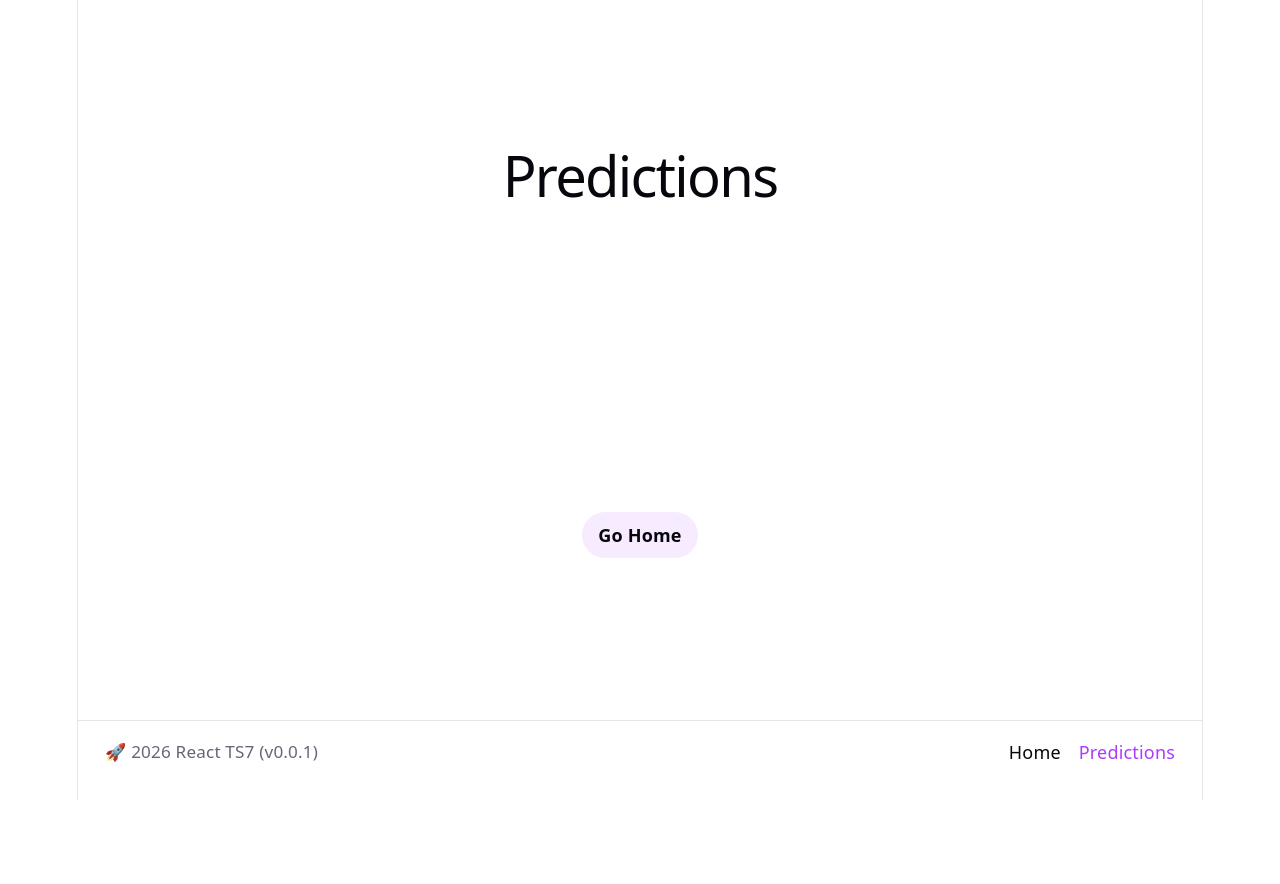
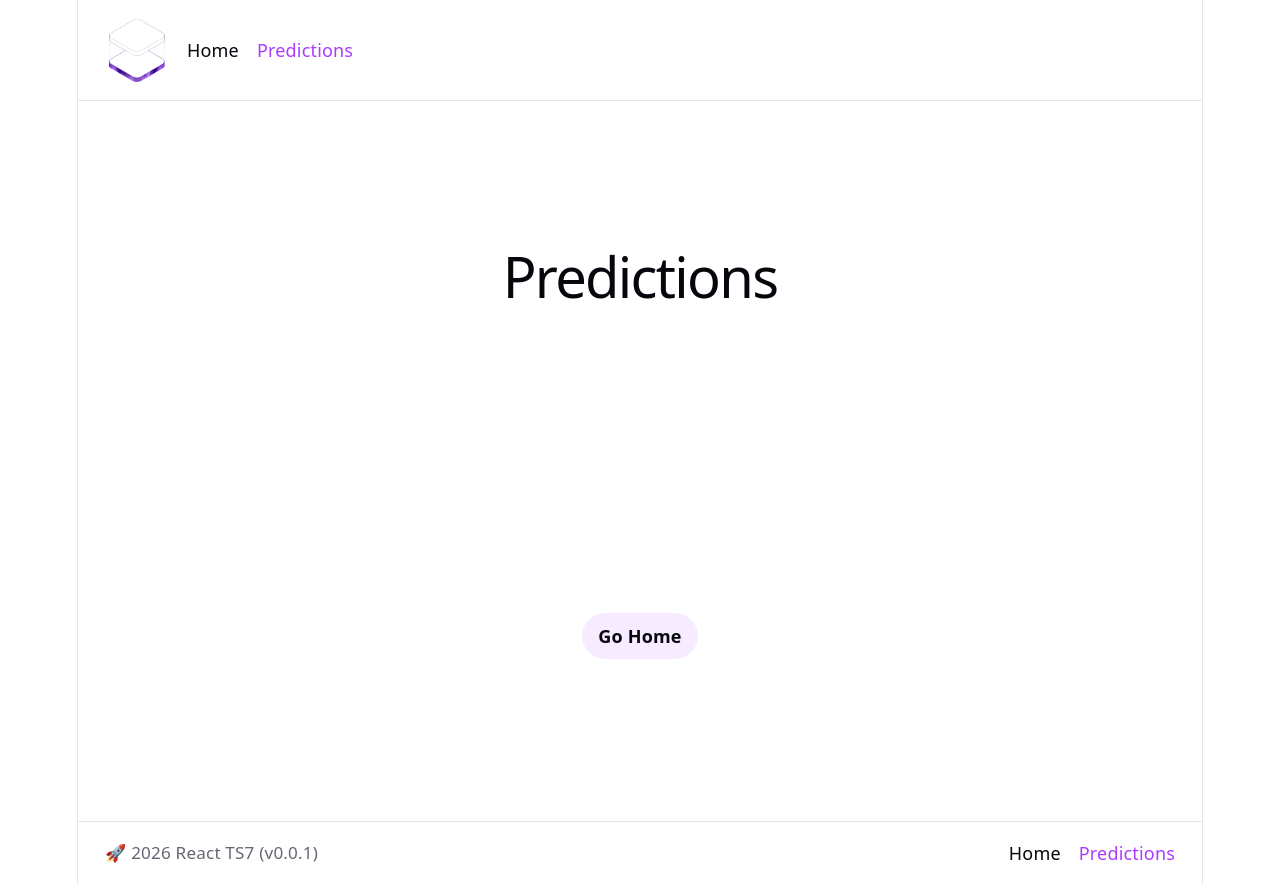
Before and after one commit to lburcusel/react-ts7, a React (Vite) app: page /predictions in a window 1280 px wide. Before the commit the page ends 800 px from the top, so only its background shows below. Built offline with nearby package versions, Linux system fonts and the light colour scheme.

Commit message:
Added top navbar

```diff
--- a/src/App.css
+++ b/src/App.css
@@ -245,6 +245,52 @@
   }
 }
 
+.site-navbar {
+  display: flex;
+  align-items: center;
+  justify-content: flex-start;
+  gap: 1rem;
+  padding: 1rem 1.5rem;
+  border-bottom: 1px solid var(--border);
+  background: var(--card-bg);
+}
+
+.site-navbar__brand {
+  display: inline-flex;
+  align-items: center;
+  justify-content: center;
+  width: 64px;
+  height: 64px;
+  flex-shrink: 0;
+}
+
+.site-navbar__logo {
+  display: block;
+  width: 64px;
+  height: 64px;
+  object-fit: contain;
+}
+
+.site-navbar__nav {
+  display: flex;
+  align-items: center;
+  justify-content: flex-start;
+  gap: 1rem;
+  margin-left: 0;
+}
+
+.site-navbar__nav a,
+.app-footer__nav a {
+  color: var(--text-h);
+  text-decoration: none;
+  transition: color 0.2s ease;
+}
+
+.site-navbar__nav a.active,
+.app-footer__nav a.active {
+  color: var(--accent);
+}
+
 .app-footer {
   display: flex;
   align-items: center;
@@ -266,17 +312,8 @@
   gap: 1rem;
 }
 
-.app-footer__nav a {
-  color: var(--text-h);
-  text-decoration: none;
-  transition: color 0.2s ease;
-}
-
-.app-footer__nav a.active {
-  color: var(--accent);
-}
-
 @media (max-width: 640px) {
+  .site-navbar,
   .app-footer {
     flex-direction: column;
     text-align: center;
--- a/src/PageWrapper.tsx
+++ b/src/PageWrapper.tsx
@@ -1,6 +1,7 @@
 import { Suspense } from "react";
 import type { ComponentType } from "react";
 import Footer from "./components/Footer";
+import Navbar from "./components/Navbar";
 
 type PageWrapperProps = {
   Page: ComponentType;
@@ -10,6 +11,7 @@ export function PageWrapper({ Page }: PageWrapperProps) {
   return (
     <Suspense fallback={<div>Loading page...</div>}>
       <div style={{ minHeight: "90vh", display: "flex", flexDirection: "column" }}>
+        <Navbar />
         <div style={{ flex: 1 }}>
           <Page />
         </div>
--- /dev/null
+++ b/src/components/Navbar.tsx
@@ -0,0 +1,22 @@
+import { NavLink } from "react-router";
+import heroLogo from "../assets/hero.png";
+import { routePaths } from "../routes";
+
+export default function Navbar() {
+  return (
+    <header className="site-navbar">
+      <NavLink to={routePaths.home} end className="site-navbar__brand" aria-label="Go to the home page">
+        <img src={heroLogo} alt="React TS7 logo" className="site-navbar__logo" />
+      </NavLink>
+
+      <nav className="site-navbar__nav" aria-label="Main navigation">
+        <NavLink to={routePaths.home} end className={({ isActive }) => (isActive ? "active" : undefined)}>
+          Home
+        </NavLink>
+        <NavLink to={routePaths.predictions} className={({ isActive }) => (isActive ? "active" : undefined)}>
+          Predictions
+        </NavLink>
+      </nav>
+    </header>
+  );
+}
```
